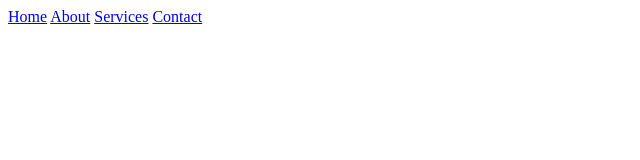
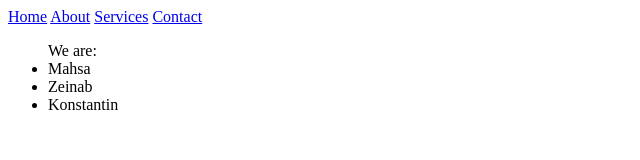
Before and after one commit to Mahsamokhtare/our-Website, a plain HTML site: page index.html in a window 1280 px wide. Shown: the whole page, without its empty margins (0-640 px from the left). Drawn offline with Linux system fonts and the light colour scheme.

Commit message:
our names added

```diff
--- a/index.html
+++ b/index.html
@@ -12,5 +12,11 @@
       <a href="#services">Services</a>
       <a href="#contact">Contact</a>
     </nav>
+    <ul>
+      We are:
+      <li>Mahsa</li>
+      <li>Zeinab</li>
+      <li>Konstantin</li>
+    </ul>
   </body>
 </html>
```
